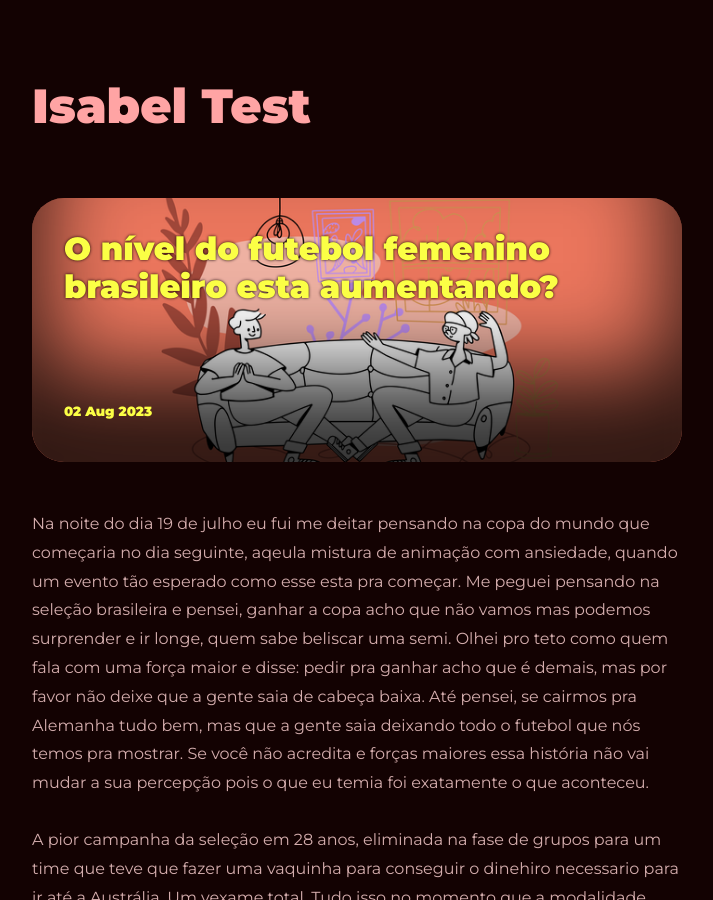
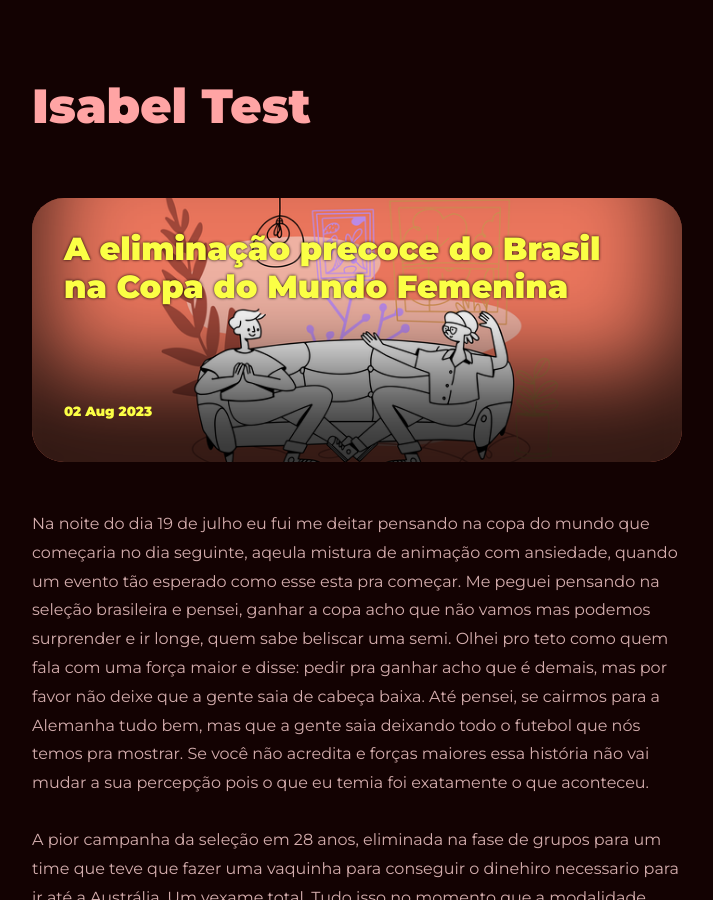
Before and after one commit to isfernandez/isfernandez.github.io, a Jekyll site: the page built from all_collections/_posts/2023-08-02-thought-dump.md, in a window 1280 px wide and 900 px high. Shown: the whole window, without its empty margins (283-996 px from the left). Built offline with Jekyll 4.4.1, drawn with Linux system fonts in a browser that asks for light colours.

Commit message:
fixed typos

```diff
--- a/all_collections/_posts/2023-08-02-thought-dump.md
+++ b/all_collections/_posts/2023-08-02-thought-dump.md
@@ -1,10 +1,10 @@
 ---
 layout: post
-title:  "O nível do futebol femenino brasileiro esta aumentando?"
+title:  "A eliminação precoce do Brasil na Copa do Mundo Femenina"
 ---
 
 
-Na noite do dia 19 de julho eu fui me deitar pensando na copa do mundo que começaria no dia seguinte, aqeula mistura de animação com ansiedade, quando um evento tão esperado como esse esta pra começar. Me peguei pensando na seleção brasileira e pensei, ganhar a copa acho que não vamos mas podemos surprender e ir longe, quem sabe beliscar uma semi. Olhei pro teto como quem fala com uma força maior e disse: pedir pra ganhar acho que é demais, mas por favor não deixe que a gente saia de cabeça baixa. Até pensei, se cairmos pra Alemanha tudo bem, mas que a gente saia deixando todo o futebol que nós temos pra mostrar. Se você não acredita e forças maiores essa história não vai mudar a sua percepção pois o que eu temia foi exatamente o que aconteceu.
+Na noite do dia 19 de julho eu fui me deitar pensando na copa do mundo que começaria no dia seguinte, aqeula mistura de animação com ansiedade, quando um evento tão esperado como esse esta pra começar. Me peguei pensando na seleção brasileira e pensei, ganhar a copa acho que não vamos mas podemos surprender e ir longe, quem sabe beliscar uma semi. Olhei pro teto como quem fala com uma força maior e disse: pedir pra ganhar acho que é demais, mas por favor não deixe que a gente saia de cabeça baixa. Até pensei, se cairmos para a Alemanha tudo bem, mas que a gente saia deixando todo o futebol que nós temos pra mostrar. Se você não acredita e forças maiores essa história não vai mudar a sua percepção pois o que eu temia foi exatamente o que aconteceu.
 
 A pior campanha da seleção em 28 anos, eliminada na fase de grupos para um time que teve que fazer uma vaquinha para conseguir o dinehiro necessario para ir até a Austrália. Um vexame total. Tudo isso no momento que a modalidade tem a maior estrutura que já teve, muito mais investimento do que antes e também o maior número de expectadores. Claro, o esporte é um investimento a longo prazo, não se pode esperar resultados imediatos, mas o desempenho da seleção foi muito abaixo do esperado e é importante entender o porque, então aqui vai a minha humilde opinião.
 
```
